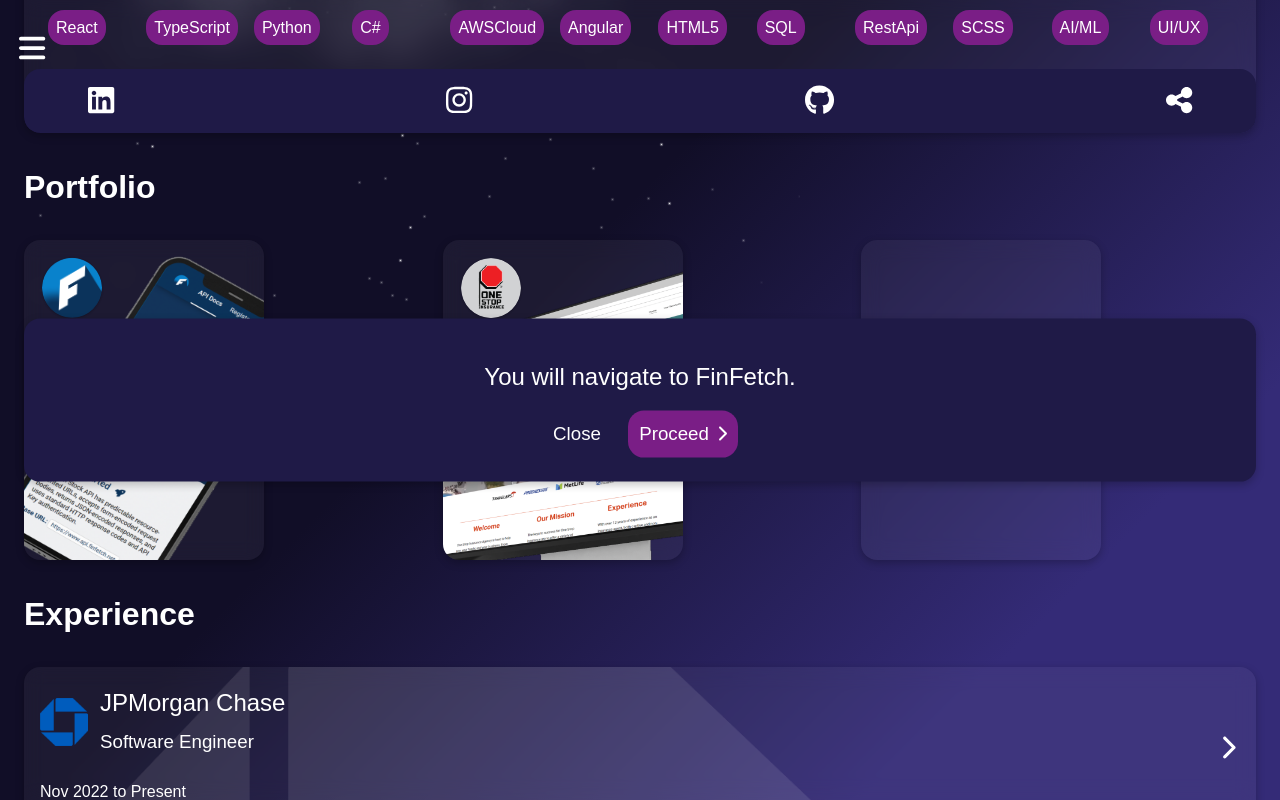
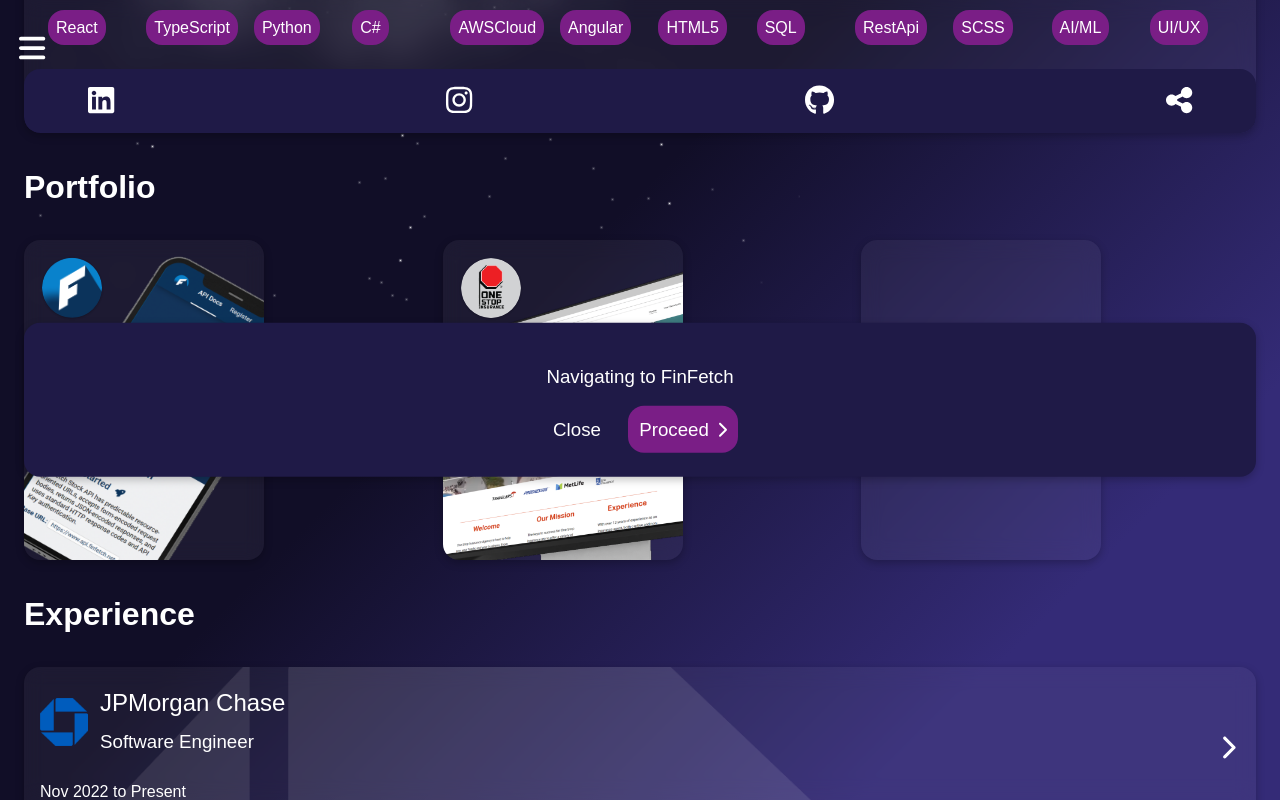
Before and after one commit to dnitecki/personal-website-ui, a React (Create React App) app: page / in a window 1280 px wide. Both pictures are taken after a click on the element 144 px from the left and 827 px from the top of the page. Shown: the part 427-1227 px from the top of the page. Built offline with nearby package versions, Linux system fonts and the light colour scheme; the HTML template or start-up script is replaced by a standard one.

Commit message:
change to h3

```diff
--- a/src/components/portfolioSlider/PortfolioSlider.tsx
+++ b/src/components/portfolioSlider/PortfolioSlider.tsx
@@ -50,7 +50,7 @@ export default function PortfolioSlider() {
     return (
       <div className="speedbump-container">
         <div className="speedbump-text">
-          <h2>You will navigate to {appName}. </h2>
+          <h3>Navigating to {appName} </h3>
         </div>
         <div className="speedbump-buttons">
           <button className="speedbump-close" onClick={handleSpeedbumpClose}>
```
